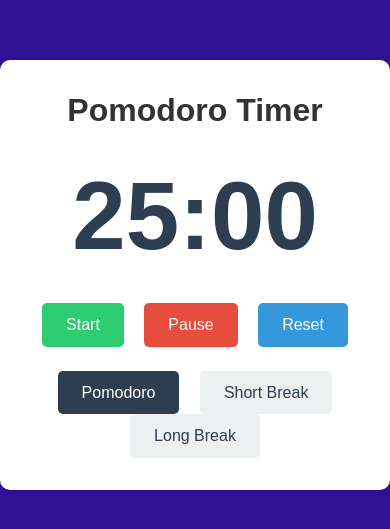
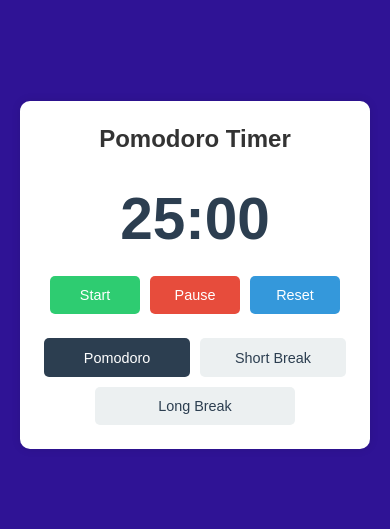
Before and after one commit to AshwinRPatel/pomodoro, a plain HTML site: page index.html in a window 390 px wide. Shown: the part 147-676 px from the top of the page. Drawn offline with Linux system fonts and the light colour scheme.

Commit message:
Improve responsive design and mobile layout

```diff
--- a/styles.css
+++ b/styles.css
@@ -11,6 +11,7 @@ body {
     justify-content: center;
     align-items: center;
     background-color: #2f1395;
+    padding: 20px;
 }
 
 .container {
@@ -19,32 +20,39 @@ body {
     padding: 2rem;
     border-radius: 10px;
     box-shadow: 0 0 10px rgba(0, 0, 0, 0.1);
+    width: 100%;
+    max-width: 500px;
 }
 
 h1 {
     color: #333;
     margin-bottom: 2rem;
+    font-size: clamp(1.5rem, 5vw, 2rem);
 }
 
 .timer {
-    font-size: 6rem;
+    font-size: clamp(3rem, 15vw, 6rem);
     font-weight: bold;
     color: #2c3e50;
-    margin: 2rem 0;
+    margin: 1.5rem 0;
 }
 
 .controls {
+    display: flex;
+    justify-content: center;
+    gap: 10px;
     margin: 1.5rem 0;
+    flex-wrap: wrap;
 }
 
 button {
     padding: 0.8rem 1.5rem;
-    margin: 0 0.5rem;
-    font-size: 1rem;
+    font-size: clamp(0.9rem, 3vw, 1rem);
     border: none;
     border-radius: 5px;
     cursor: pointer;
     transition: all 0.3s ease;
+    min-width: 100px;
 }
 
 #start {
@@ -68,15 +76,37 @@ button:hover {
 }
 
 .mode-switches {
+    display: flex;
+    justify-content: center;
+    gap: 10px;
     margin-top: 1.5rem;
+    flex-wrap: wrap;
 }
 
 .mode-button {
     background-color: #ecf0f1;
     color: #2c3e50;
+    flex: 1;
+    min-width: 120px;
+    max-width: 200px;
 }
 
 .mode-button.active {
     background-color: #2c3e50;
     color: white;
 }
+
+@media (max-width: 480px) {
+    .container {
+        padding: 1.5rem;
+    }
+
+    button {
+        padding: 0.7rem 1rem;
+        min-width: 90px;
+    }
+
+    .mode-button {
+        min-width: 100px;
+    }
+}
```
